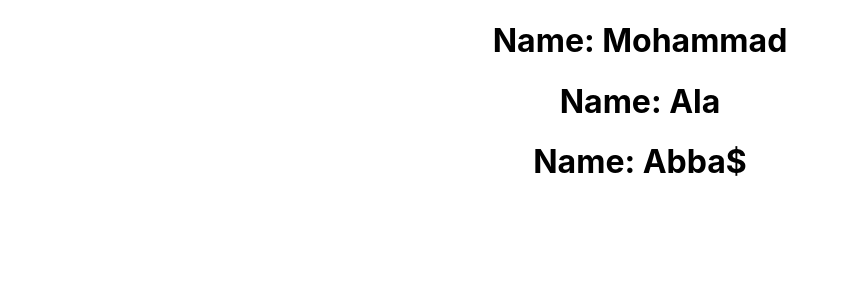
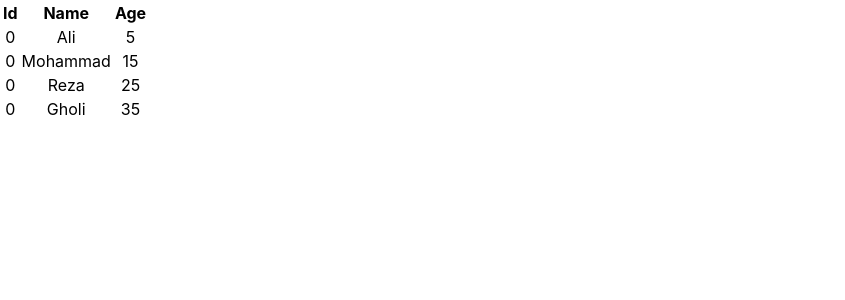
Before and after one commit to mirmostafa/Learning-ReactJS, a React (Create React App) app: page / in a window 1280 px wide. Shown: the top 300 px of the page, without its empty margins (0-845 px from the left). Built offline with nearby package versions, Linux system fonts and the light colour scheme.

Commit message:
Person Table

```diff
--- a/src/App.js
+++ b/src/App.js
@@ -17,6 +17,8 @@ import ButtonClickClass from './Lessons/1301-ButtonClickClass';
 import MethodAsProp_Parent from './Lessons/1500-MethodAsProp_Parent';
 import ConditionalRendering from './Lessons/1600-ConditionalRendering';
 import ListRendering from './Lessons/1700-ListRendering';
+import ListRenderingWithIndex from './Lessons/1900-ListRenderingWithIndex';
+import PersonTable from './Lessons/1900-PersonTable';
 
 function App() {
   return (
@@ -47,7 +49,9 @@ function App() {
      {/* <EventBinding/> */}
      {/* <MethodAsProp_Parent /> */}
      {/* <ConditionalRendering /> */}
-     <ListRendering />
+     {/* <ListRendering /> */}
+     {/* <ListRenderingWithIndex /> */}
+     <PersonTable />
     </div>
   );
 }
--- /dev/null
+++ b/src/Lessons/1900-ListRenderingWithIndex.js
@@ -0,0 +1,14 @@
+import React from 'react'
+import RenderPerson from './1700-ListRendering.item';
+
+function ListRenderingWithIndex() {
+    const people = [{name:'Mohammad'}, {name:'Ala'}, {name:'Abba$'}];
+    const personGridHtml = people.map((x, index) => <h1 key={index}> index={index} person={x.name}</h1>);
+    return (
+        <div>
+            {personGridHtml}
+        </div>
+    );
+}
+
+export default ListRenderingWithIndex;
--- /dev/null
+++ b/src/Lessons/1900-PersonTable.js
@@ -0,0 +1,25 @@
+import React from 'react'
+
+function PersonTable() {
+    const ppl = [{id : 0, Name : "Ali", Age : 5}, {id : 0, Name : "Mohammad", Age : 15}, {id : 0, Name : "Reza", Age : 25} , {id : 0, Name : "Gholi", Age : 35}];
+    const pplInnerHtml = ppl.map(x =>
+        <tr>
+            <td>{x.id}</td>
+            <td>{x.Name}</td>
+            <td>{x.Age}</td>
+        </tr>
+    );
+    const result = (<table>
+    <thead>
+        <tr>
+            <th>Id</th>
+            <th>Name</th>
+            <th>Age</th>
+        </tr>
+    </thead>
+    {pplInnerHtml}
+</table>);
+    return result;
+}
+
+export default PersonTable;
```
